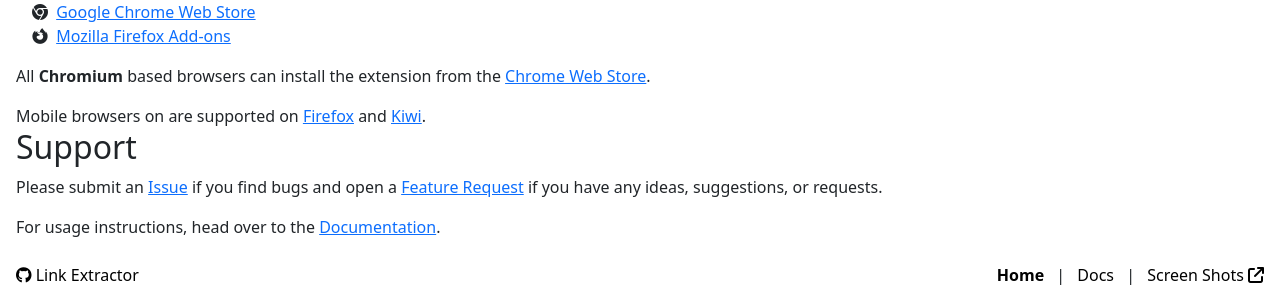
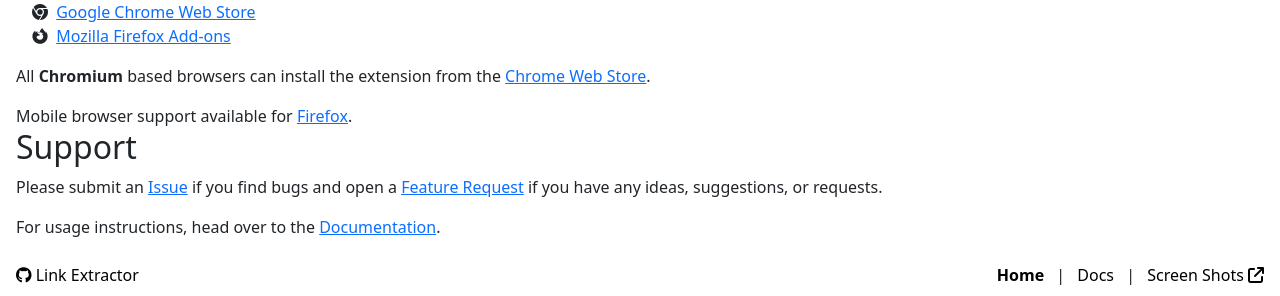
Before and after one commit to cssnr/link-extractor-site, a Jekyll site: the page built from src/html/index.html, in a window 1280 px wide. Shown: the part 704-1000 px from the top of the page. Built offline with Jekyll 4.4.1, drawn with Linux system fonts in a browser that asks for light colours; comment, search, counter and statistics services are not loaded.

```diff
--- a/src/html/index.html
+++ b/src/html/index.html
@@ -42,8 +42,8 @@ description: Easily extract, parse, or open all links/domains from a site or tex
         <img alt="Opera" src="https://raw.githubusercontent.com/smashedr/logo-icons/master/browsers/opera_48.png" width="48" height="48" /></a>
     <a href="{{ site.chrome_url }}" target="_blank" title="Brave">
         <img alt="Brave" src="https://raw.githubusercontent.com/smashedr/logo-icons/master/browsers/brave_48.png" width="48" height="48" /></a>
-    <a href="{{ site.chrome_url }}" target="_blank" title="Kiwi">
-        <img alt="Kiwi" src="https://raw.githubusercontent.com/smashedr/logo-icons/master/browsers/kiwi_48.png" width="48" height="48" /></a>
+    <a href="{{ site.chrome_url }}" target="_blank" title="Chromium">
+        <img alt="Chromium" src="https://raw.githubusercontent.com/smashedr/logo-icons/master/browsers/chromium_48.png" width="48" height="48" /></a>
 </div>
 
 <ul>
@@ -78,9 +78,8 @@ description: Easily extract, parse, or open all links/domains from a site or tex
     <a href="{{ site.chrome_url }}" target="_blank">Chrome Web Store</a>.
 </p>
 
-Mobile browsers on are supported on
-<a href="{{ site.firefox_url }}" target="_blank">Firefox</a> and
-<a href="{{ site.chrome_url }}" target="_blank">Kiwi</a>.
+Mobile browser support available for
+<a href="{{ site.firefox_url }}" target="_blank">Firefox</a>.
 
 <h2>Support</h2>
 
--- a/src/js/uninstall.js
+++ b/src/js/uninstall.js
@@ -3,7 +3,7 @@
 const searchParams = new URLSearchParams(window.location.search)
 const version = searchParams.get('version') || 'unknown'
 
-const noAlertVersion = '0.6.1'
+const noAlertVersion = '0.7.0'
 const discordUsername = 'Link Extractor'
 const uninstallMessage = `${discordUsername} Uninstall, Version: **${version}**`
 const discordAvatar = 'https://link-extractor.cssnr.com/media/logo.png'
```
